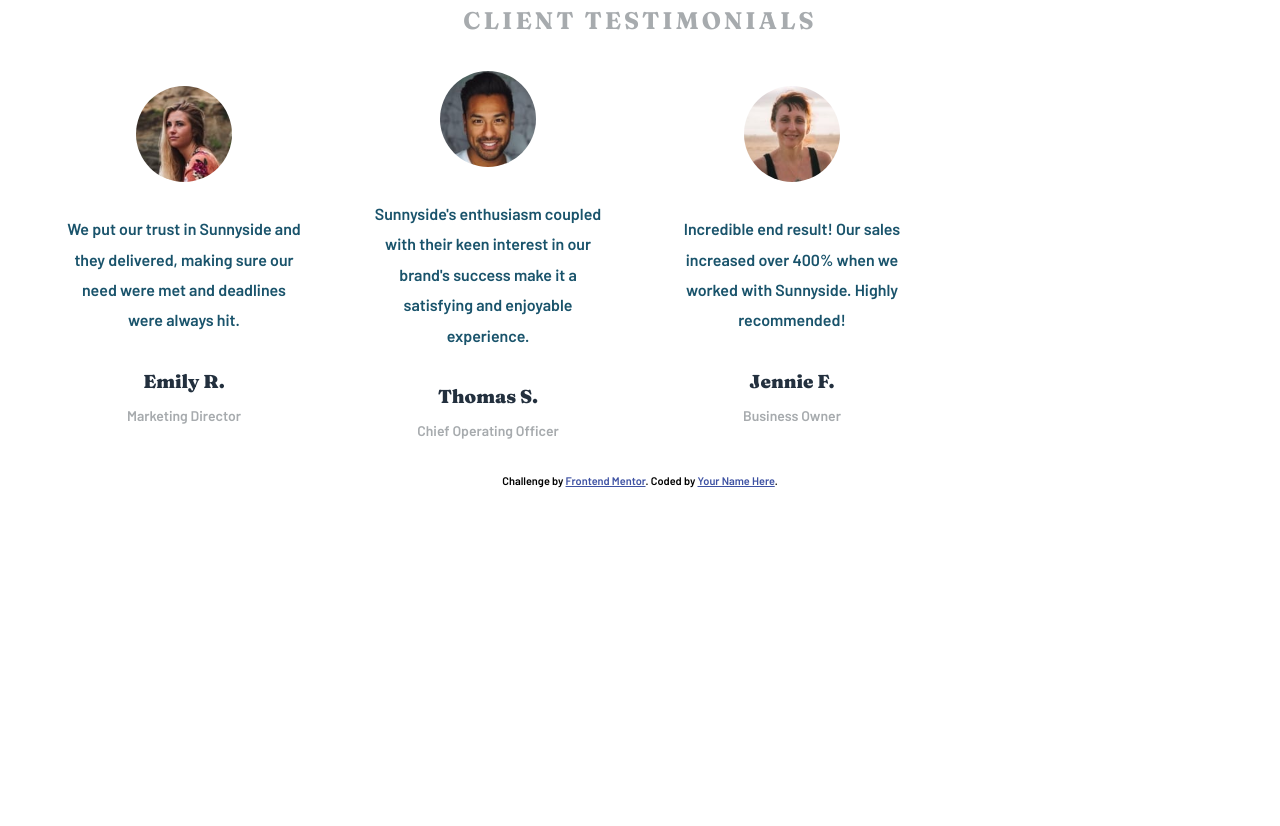
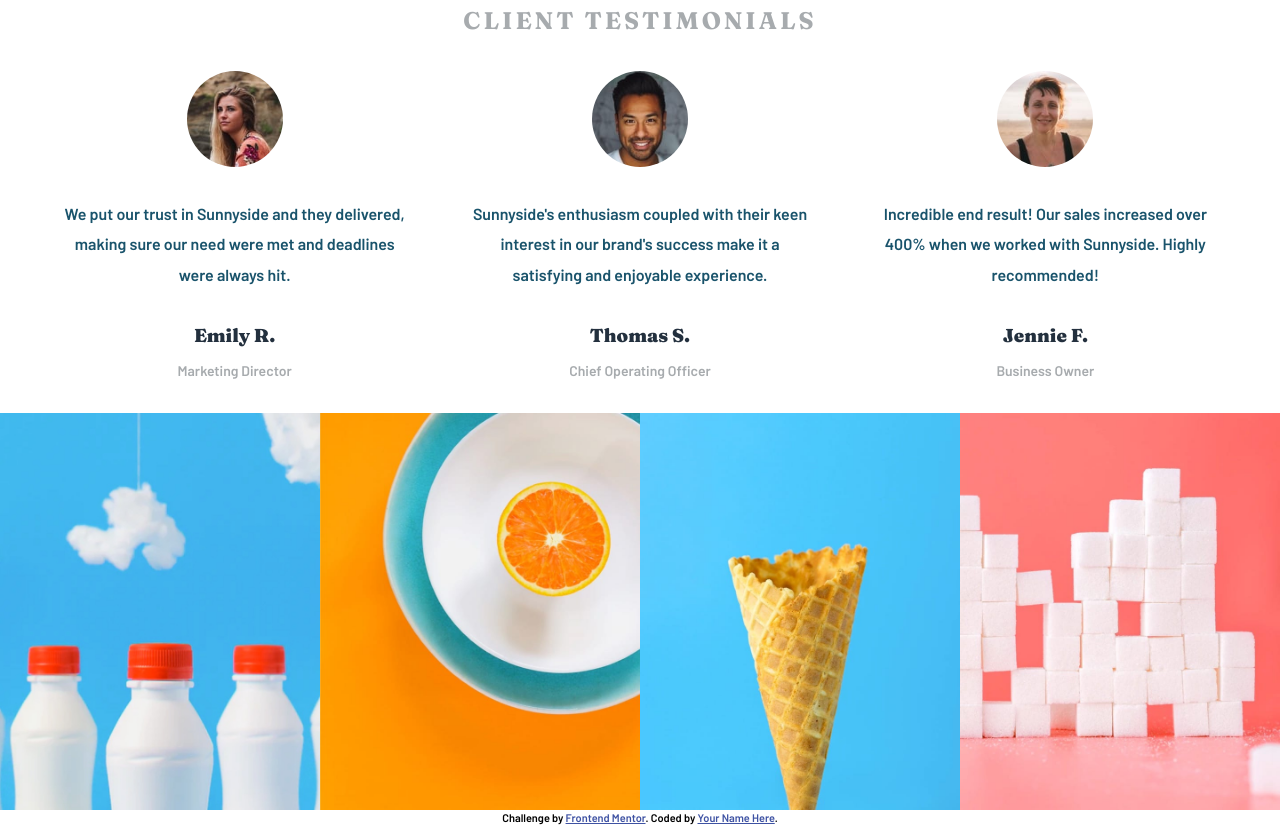
Before and after one commit to phanindraduvvuri/sunnyside-agency-landing-page, a plain HTML site: page index.html in a window 1280 px wide. Shown: the part 2461-3287 px from the top of the page. Before the commit the page ends 2951 px from the top, so only its background shows below. Drawn offline with nearby package versions, Linux system fonts and the light colour scheme.

Commit message:
Add gallery section.

```diff
--- a/index.html
+++ b/index.html
@@ -234,6 +234,49 @@
           </article>
         </div>
       </section>
+
+      <section class="gallery">
+        <div class="photo">
+          <picture>
+            <source
+              media="(max-width: 700px)"
+              srcset="images/mobile/image-gallery-milkbottles.jpg"
+            />
+
+            <img src="images/desktop/image-gallery-milkbottles.jpg" alt="" />
+          </picture>
+        </div>
+        <div class="photo">
+          <picture>
+            <source
+              media="(max-width: 700px)"
+              srcset="images/mobile/image-gallery-orange.jpg"
+            />
+
+            <img src="images/desktop/image-gallery-orange.jpg" alt="" />
+          </picture>
+        </div>
+        <div class="photo">
+          <picture>
+            <source
+              media="(max-width: 700px)"
+              srcset="images/mobile/image-gallery-cone.jpg"
+            />
+
+            <img src="images/desktop/image-gallery-cone.jpg" alt="" />
+          </picture>
+        </div>
+        <div class="photo">
+          <picture>
+            <source
+              media="(max-width: 700px)"
+              srcset="images/mobile/image-gallery-sugar-cubes.jpg"
+            />
+
+            <img src="images/desktop/image-gallery-sugarcubes.jpg" alt="" />
+          </picture>
+        </div>
+      </section>
     </main>
 
     <div class="attribution">
--- a/scss/main.scss
+++ b/scss/main.scss
@@ -330,7 +330,7 @@ h3 {
 .testimonials__cards {
   padding-inline: 2rem;
   display: grid;
-  grid-template-columns: repeat(auto-fill, minmax(300px, 1fr));
+  grid-template-columns: repeat(auto-fit, minmax(300px, 1fr));
 }
 
 .testimonial__card {
@@ -364,3 +364,15 @@ h3 {
     font-size: 0.875rem;
   }
 }
+
+.gallery {
+  display: grid;
+
+  grid-template-columns: repeat(2, 1fr);
+}
+
+@media screen and (min-width: 700px) {
+  .gallery {
+    grid-template-columns: repeat(4, 1fr);
+  }
+}
```
Also changed, not shown: styles/main.css, 1 other file.
